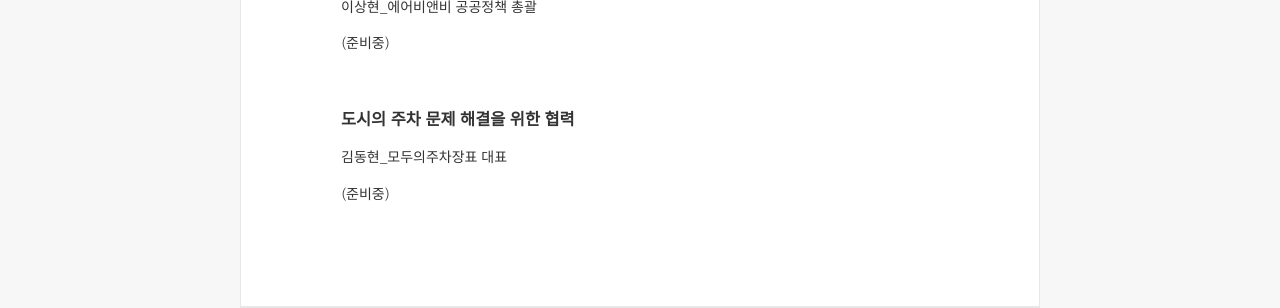
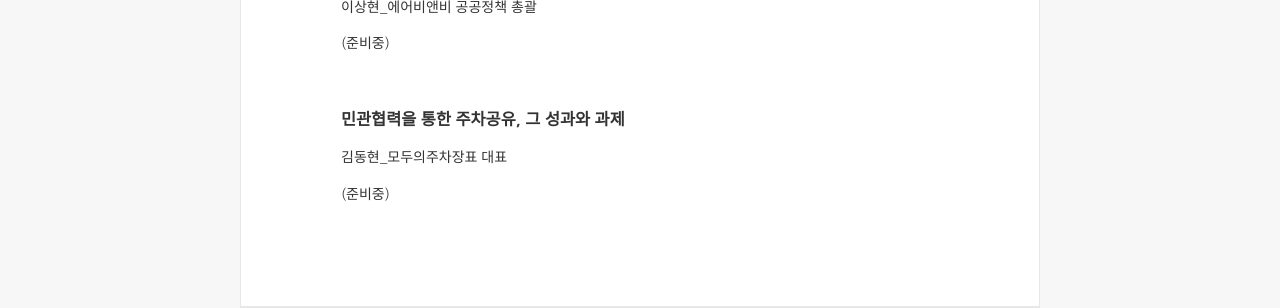
Before and after one commit to creativecommonskorea/2015-global-summit, a Jekyll site: the page built from _sessions/16-02.md, in a window 1280 px wide. Shown: the part 798-1106 px from the top of the page. Built offline with Jekyll 4.4.1, drawn with Linux system fonts in a browser that asks for light colours; nearby versions of some CDN libraries.

Commit message:
발표 제목 수정

```diff
--- a/_sessions/16-02.md
+++ b/_sessions/16-02.md
@@ -31,7 +31,7 @@ description: 국내외에서 진행되는 공유도시 흐름을 살펴보고
 
 <br>
 
-### 도시의 주차 문제 해결을 위한 협력
+### 민관협력을 통한 주차공유, 그 성과와 과제
 
 [김동현_모두의주차장표 대표](/speakers.html#speaker15)
 
```
